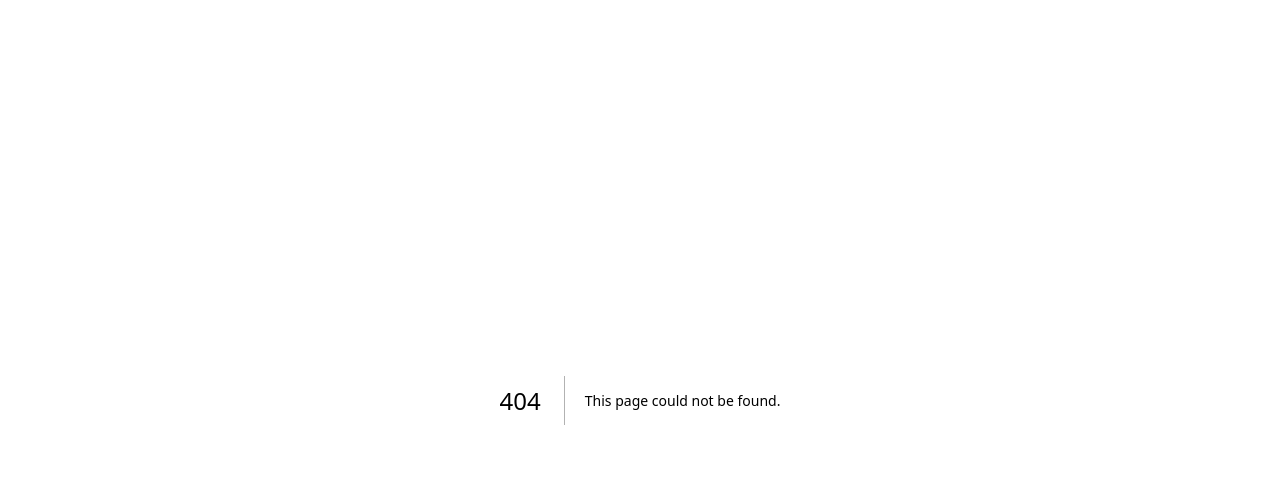
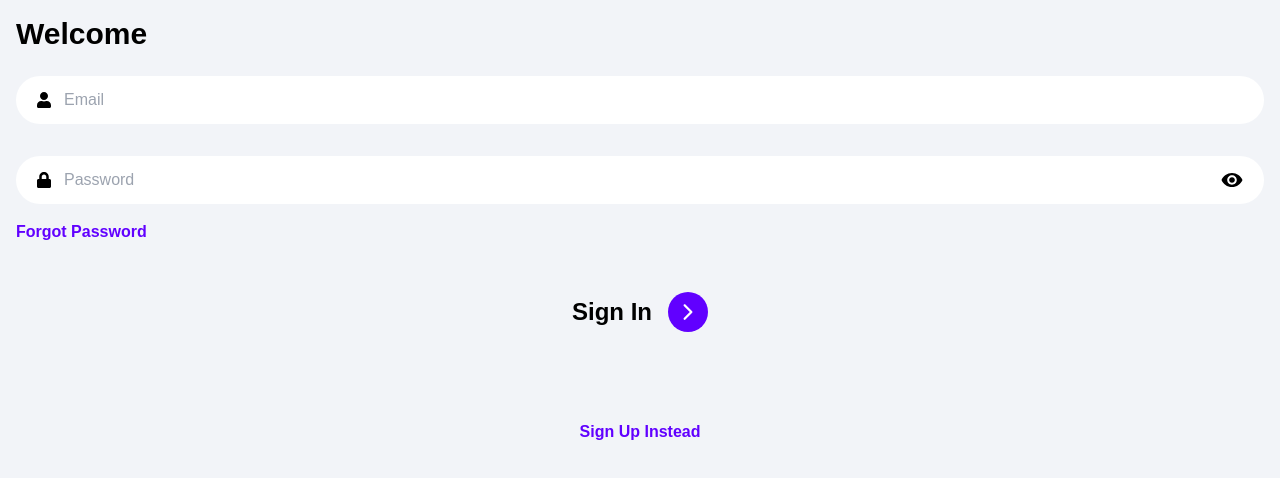
Before and after one commit to BRicsi99/react-apple-webshop, a Next.js app: page /signin in a window 1280 px wide. Before the commit this address had no page. Shown: the top 478 px of the page. Built offline with nearby package versions, Linux system fonts and the light colour scheme.

Commit message:
Firebase setup + SignIn

```diff
--- a/package.json
+++ b/package.json
@@ -9,10 +9,12 @@
     "lint": "next lint"
   },
   "dependencies": {
+    "firebase": "^10.7.1",
     "next": "14.0.4",
     "react": "^18",
     "react-dom": "^18",
-    "react-icons": "^4.12.0"
+    "react-icons": "^4.12.0",
+    "react-toastify": "^9.1.3"
   },
   "devDependencies": {
     "@types/node": "^20",
--- a/pages/_app.tsx
+++ b/pages/_app.tsx
@@ -1,6 +1,8 @@
 import '@/styles/globals.css';
 import { AppProps } from 'next/app';
 import Head from 'next/head';
+import { ToastContainer } from 'react-toastify';
+import 'react-toastify/dist/ReactToastify.css';
 
 function MyApp({ Component, pageProps }: AppProps) {
   return (
@@ -10,6 +12,7 @@ function MyApp({ Component, pageProps }: AppProps) {
         <meta name='viewport' content='initial-scale=1.0, width=device-width' />
       </Head>
       <Component {...pageProps} />
+      <ToastContainer/>
     </>
   );
 }
--- /dev/null
+++ b/pages/signin.tsx
@@ -0,0 +1,107 @@
+import { useState } from 'react';
+import { toast } from 'react-toastify';
+import { useRouter } from 'next/router';
+import Link from 'next/link';
+import { getAuth, signInWithEmailAndPassword } from 'firebase/auth';
+// import OAuth from "../components/OAuth";
+import { IoIosArrowForward, IoMdEye } from 'react-icons/io';
+import { FaLock, FaUser } from 'react-icons/fa';
+
+function SignIn() {
+  const [showPassword, setShowPassword] = useState(false);
+  const [formData, setFormData] = useState({
+    email: '',
+    password: '',
+  });
+  const { email, password } = formData;
+
+  const router = useRouter();
+
+  const onChange = (e: React.ChangeEvent<HTMLInputElement>) => {
+    const { id, value } = e.target;
+    setFormData(prevState => ({
+      ...prevState,
+      [id]: value,
+    }));
+  };
+
+  const onSubmit = async (e: React.FormEvent<HTMLFormElement>) => {
+    e.preventDefault();
+
+    try {
+      const auth = getAuth();
+
+      const userCredential = await signInWithEmailAndPassword(auth, email, password);
+
+      if (userCredential.user) {
+        router.push('/');
+      }
+    } catch (error) {
+      toast.error('Bad User Credentials');
+    }
+  };
+
+  return (
+    <>
+      <div className='m-4'>
+        <header>
+          <p className='text-3xl font-extrabold mb-2'>Welcome</p>
+        </header>
+        <main>
+          <form onSubmit={onSubmit}>
+            <div className='relative'>
+              <input
+                type='email'
+                className='shadow-[rgba(0,0,0,0.11)] h-12 w-full text-base px-12 py-0 rounded-[3rem] border-0 bg-white my-4'
+                placeholder='Email'
+                id='email'
+                value={email}
+                onChange={onChange}
+              />
+              <div className='absolute inset-y-0 left-0 pl-5 flex items-center pointer-events-none'>
+                <FaUser />
+              </div>
+            </div>
+            <div className='relative'>
+              <input
+                type={showPassword ? 'text' : 'password'}
+                className='shadow-[rgba(0,0,0,0.11)] h-12 w-full text-base px-12 py-0 rounded-[3rem] border-0 bg-white my-4'
+                placeholder='Password'
+                id='password'
+                value={password}
+                onChange={onChange}
+              />
+              <div className='absolute inset-y-0 left-0 pl-5 flex items-center pointer-events-none'>
+                <FaLock />
+              </div>
+              <div className='absolute inset-y-0 right-0 pr-5 flex items-center cursor-pointer'>
+                <IoMdEye size={24} alt='showPassword' onClick={() => setShowPassword(prevState => !prevState)} />
+              </div>
+            </div>
+
+            <Link href='/forgot-password' className='cursor-pointer text-[#6100FF] font-semibold text-right'>
+              Forgot Password
+            </Link>
+            <div className='flex justify-center mt-12'>
+              <button className='flex items-center'>
+                <p className='cursor-pointer text-2xl font-bold'>Sign In</p>
+                <div className='flex justify-center items-center w-10 h-10 bg-[#6100FF] rounded-[50%] ml-4'>
+                  <IoIosArrowForward fill='#ffffff' size={24} />
+                </div>
+              </button>
+            </div>
+          </form>
+          {/*<OAuth/>*/}
+
+          <div className='flex justify-center items-center mt-6'>
+            <Link href='/signup' className='text-[#6100FF] font-semibold text-center mt-16 mb-12'>
+              Sign Up Instead
+            </Link>
+          </div>
+        </main>
+      </div>
+    </>
+  );
+}
+
+export default SignIn;
--- a/styles/globals.css
+++ b/styles/globals.css
@@ -1,3 +1,11 @@
 @tailwind base;
 @tailwind components;
 @tailwind utilities;
+@import url('https://fonts.googleapis.com/css2?family=Montserrat:wght@200;300;400;500;600;700;800;900&display=swap');
+
+body {
+  font-family: 'Montserrat', sans-serif;
+  background-color: #f2f4f8;
+  margin: 0;
+  box-sizing: border-box;
+}
```
Also changed, not shown: firebase.config.js (added), 1 other file (tests, documents, lock files or other folders).
